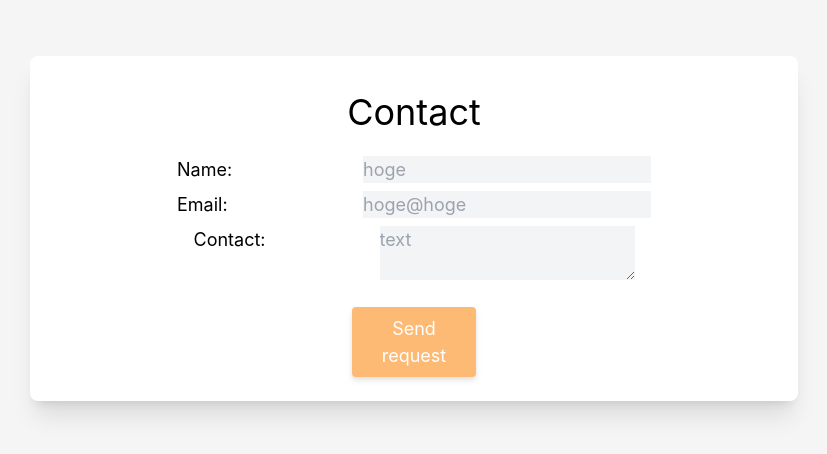
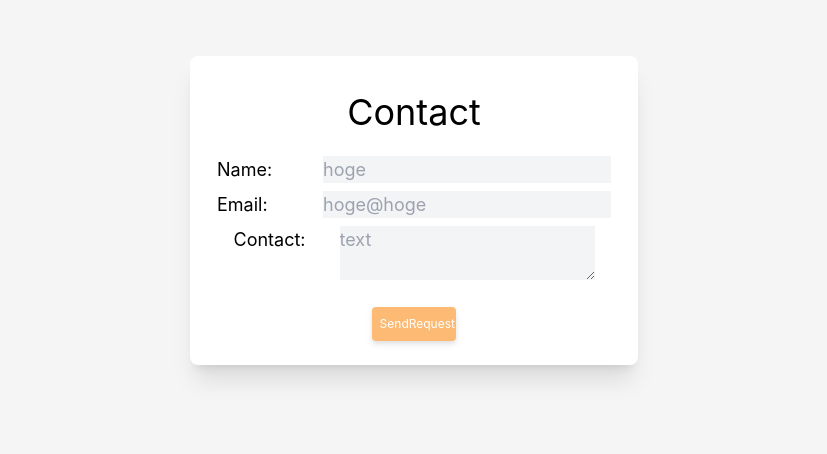
Before and after one commit to enshia-kanami/react-lp, a React (Create React App) app: page /contact in a window 1280 px wide. Shown: the top 454 px of the page, without its empty margins (226-1053 px from the left). Built offline with nearby package versions, Linux system fonts and the light colour scheme; the HTML template or start-up script is replaced by a standard one.

Commit message:
レイアウト修正

```diff
--- a/src/routes/Button.js
+++ b/src/routes/Button.js
@@ -2,7 +2,7 @@ import React from "react";
 
 const Button = (props) => {
     return (
-        <button className="w-1/6 bg-orange-300 text-white rounded drop-shadow-md m-3 p-2" type="submit">{props.buttonType}</button>
+        <button className="w-1/5 bg-orange-300 text-white text-[12px] rounded drop-shadow-md m-3 p-2" type="submit">{props.buttonType}</button>
     )
 }
 export default Button;
--- a/src/routes/Contact.js
+++ b/src/routes/Contact.js
@@ -40,7 +40,7 @@ function Contact() {
 
     return (
         <contact className="bg-slate-200">
-                <div className="rounded-lg w-3/5 my-14 mr-auto ml-auto shadow-xl bg-white p-3">
+                <div className="rounded-lg w-3/5 max-w-md my-14 mr-auto ml-auto shadow-xl bg-white p-3">
                     <h3 className="text-center m-6 text-4xl">Contact</h3>
                         <form onSubmit={(e) => handleSubmit(e)}>
                             <div className="mb-2 text-center">
@@ -55,11 +55,11 @@ function Contact() {
                             <p className="text-red-600 text-xs">{formErrors.userEmail}</p>
                             <div className="mb-2 text-center">
                                 <label className="items-start text-left  align-top w-3/12 inline-block">Contact:</label>
-                                <textarea className="bg-gray-100" placeholder="text" tepe="textarea"></textarea>
+                                <textarea className="bg-gray-100" placeholder="text" tepe="textarea" ></textarea>
                             </div>
                             <div className="md:items-center text-center">
                                 <Button
-                                buttonType={"Send request"}
+                                buttonType={"SendRequest"}
                                 />
                                 {Object.keys(formErrors).length === 0 && isSubmit && (
                                     <div className="text-green-600">ログインに成功しました</div>
```
